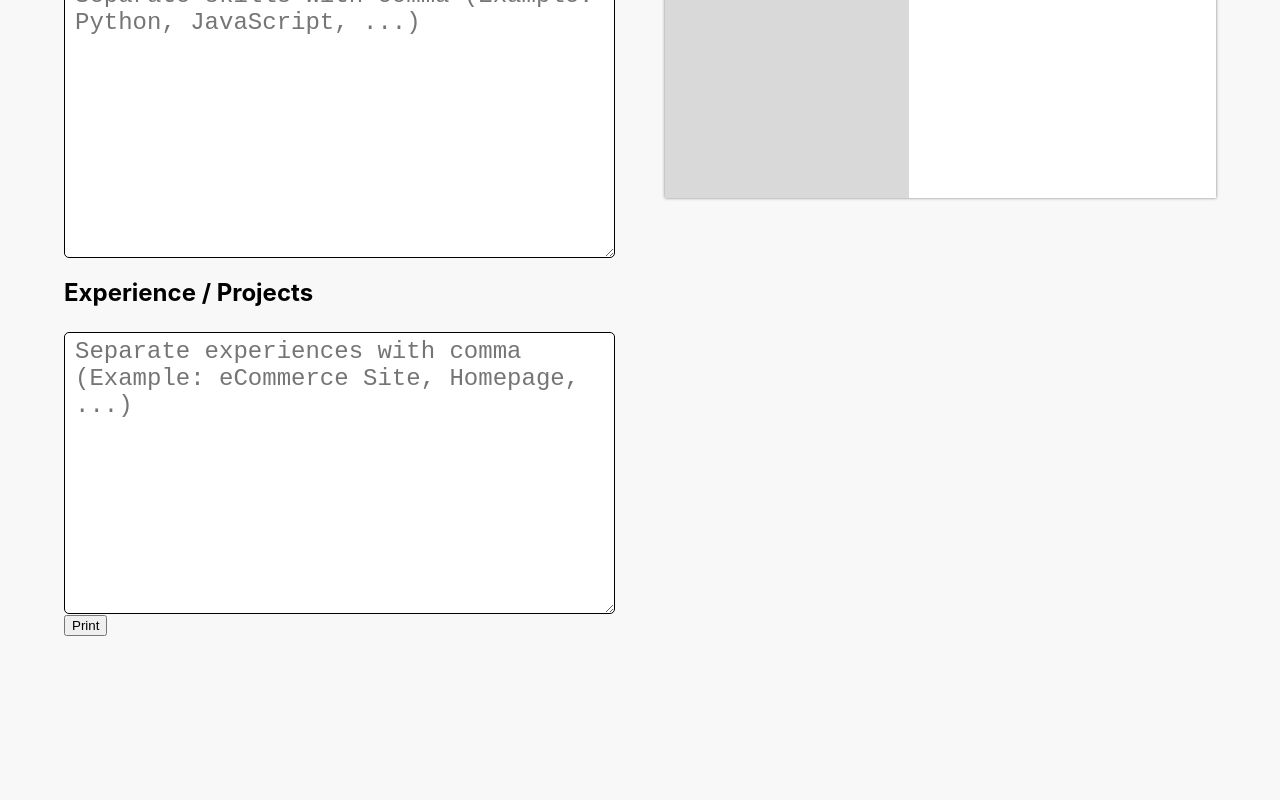
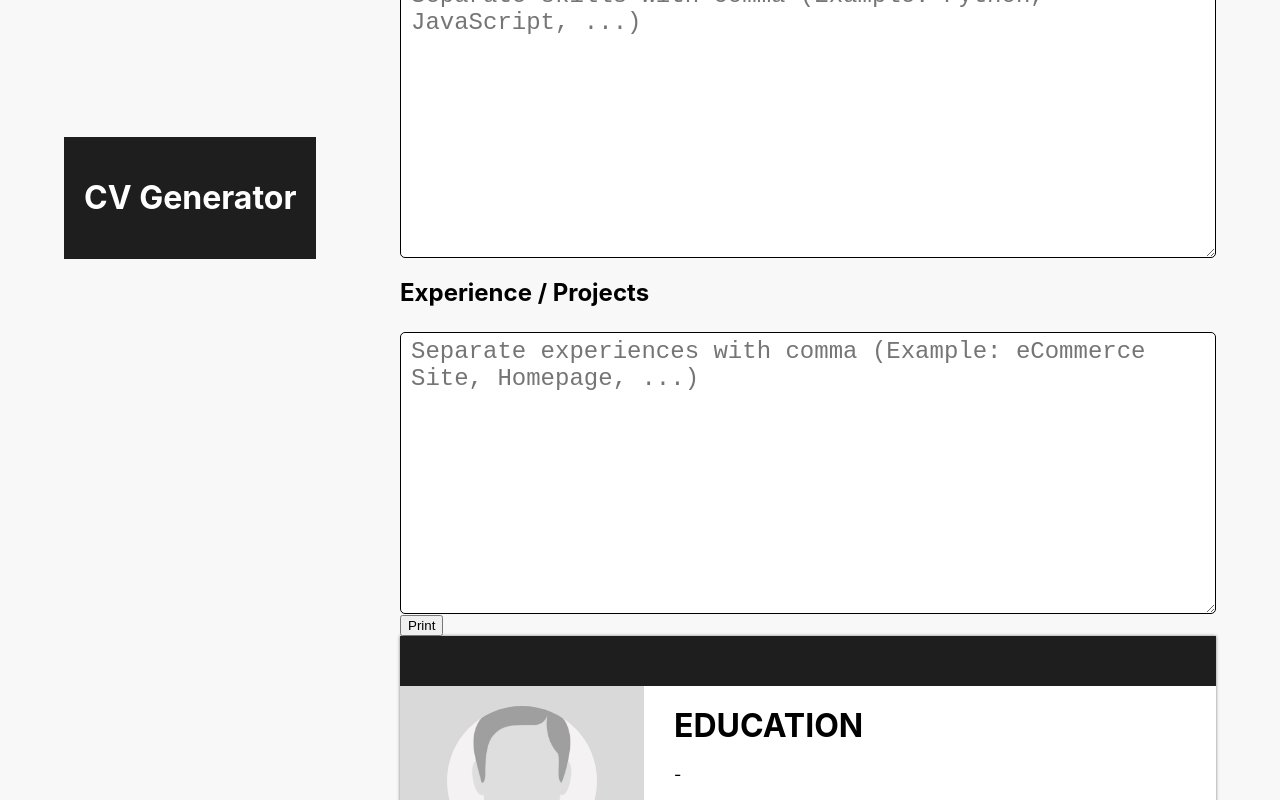
Before and after one commit to AngeloAXNGR/cv-project, a React (Create React App) app: page / in a window 1280 px wide. Shown: the part 1360-2160 px from the top of the page. Before the commit the page ends 2060 px from the top, so only its background shows below. Built offline with nearby package versions, Linux system fonts and the light colour scheme; the HTML template or start-up script is replaced by a standard one.

Commit message:
Add Header

```diff
--- a/src/App.js
+++ b/src/App.js
@@ -66,6 +66,10 @@ function App() {
 
   return (
     <div className="app">
+      <header>
+        <h1 id="application-title">CV Generator</h1>
+      </header>
+      <div className="main-content">
         <Form
           formData={formData}
           handleChange={handleChange}
@@ -77,6 +81,7 @@ function App() {
           data={formData}
         />
       </div>
+    </div>
   );
 }
 
```
Lines whose indentation alone changed are shown as unchanged.
